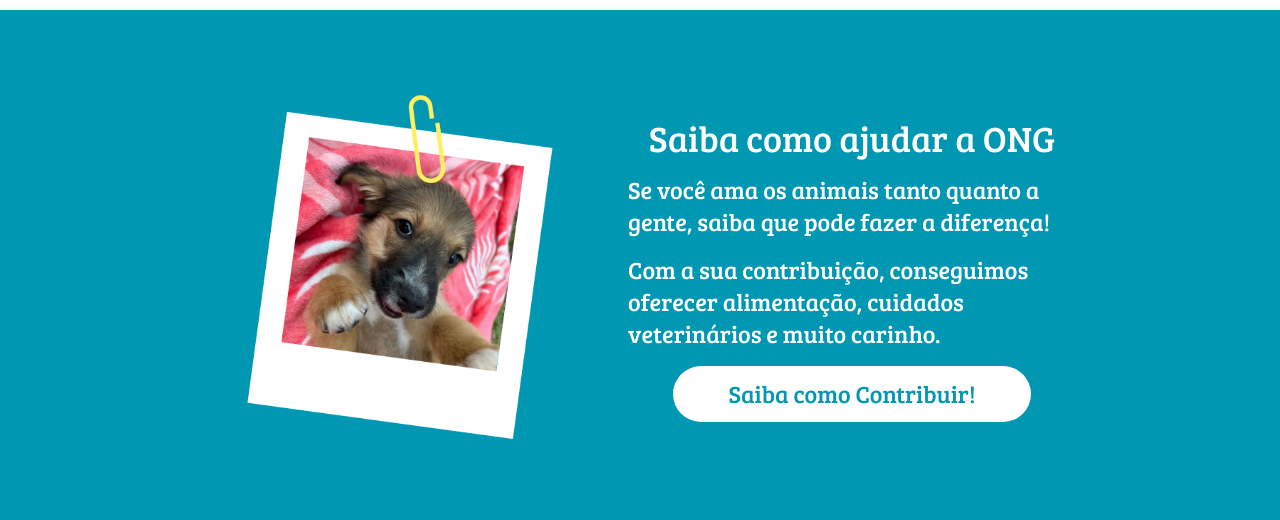
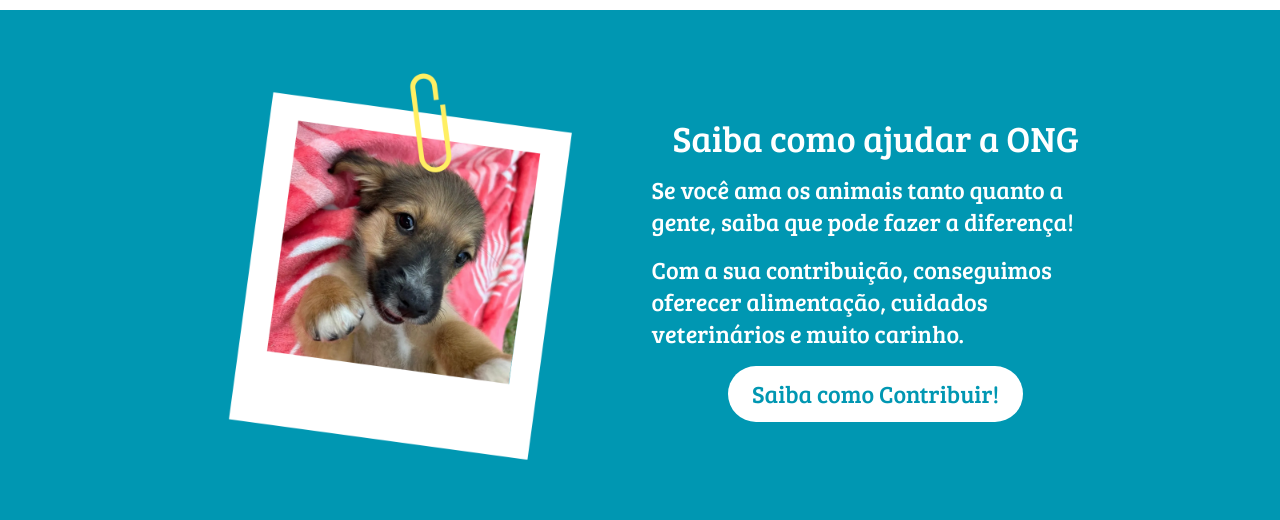
Before and after one commit to DevJoyJoy/Bom-Pra-Cachorro, a React (Vite) app in the folder Front-end/: page / in a window 1280 px wide. Shown: the part 1246-1766 px from the top of the page. Built offline with nearby package versions, Linux system fonts and the light colour scheme.

Commit message:
updating

```diff
--- a/Front-end/src/pages/mainPage.jsx
+++ b/Front-end/src/pages/mainPage.jsx
@@ -56,12 +56,12 @@ export const MainPage = () => {
             </div>
 
             {/* SECOND SECTION */}
-            <div className="w-full bg-white flex flex-col md:flex-row items-center justify-center gap-10 px-6 py-10 mt-10
+            <div className="w-full bg-white flex flex-col md:flex-row items-center justify-center gap-[15%] px-6 py-10 mt-10
                 sm:mt-3
                 md:mt-13
                 xl:mt-20">
 
-                <section className="w-[80vw] max-w-md flex flex-col items-center justify-center
+                <section className="w-full max-w-md flex flex-col items-center justify-center
                     2xl:w-[90vw]">
                     <div className="bg-[#0097b2] text-white text-xl h-14 flex items-center justify-center rounded-t-2xl w-full
                         sm:text-3xl
@@ -93,7 +93,7 @@ export const MainPage = () => {
 
                         <button
                             onClick={() => navigate("LearnMore")}
-                            className="bg-[#ff66c4] text-white rounded-xl py-2 px-4 hover:bg-[#ff85d1] w-[30vw]
+                            className="bg-[#ff66c4] text-white rounded-xl py-2 px-4 hover:bg-[#ff85d1] w-[50%]
                                 sm:text-3xl
                                 lg:text-2xl
                                 xl:text-3xl
@@ -133,14 +133,17 @@ export const MainPage = () => {
             </div>
 
             {/* THIRD SECTION */}
-            <div className="bg-[#0097b2] w-full flex flex-col md:flex-row items-center justify-center px-6 py-10 gap-10
+         <div className="bg-[#0097b2] w-full h-screen flex flex-col items-center justify-center px-6 py-10 gap-10
+                md:flex-row md:h-p
                 xl:h-[65vh]
                 2xl:h-[80vh]">
 
             <img
                 src="/polaroid_dog.png"
-                    className="w-[80vw] max-w-sm
-                    2xl:w-[70vw]"
+                className="w-[80%]
+                    md:w-[50%]
+                    lg:w-[45%]
+                    xl:w-[35%]"
             />
 
             <section className="flex flex-col gap-4 items-center justify-center text-center md:text-left max-w-md">
@@ -170,7 +173,7 @@ export const MainPage = () => {
                     onClick={() => navigate("/Help")}
                     className="px-6 py-3 bg-white text-[#0097b2] rounded-full w-[80%]
                         sm:text-2xl
-                            md:w-fill
+                        md:w-auto
                         lg:text-2xl">
                     Saiba como Contribuir!
                 </button>
```
Lines whose indentation alone changed are shown as unchanged.
